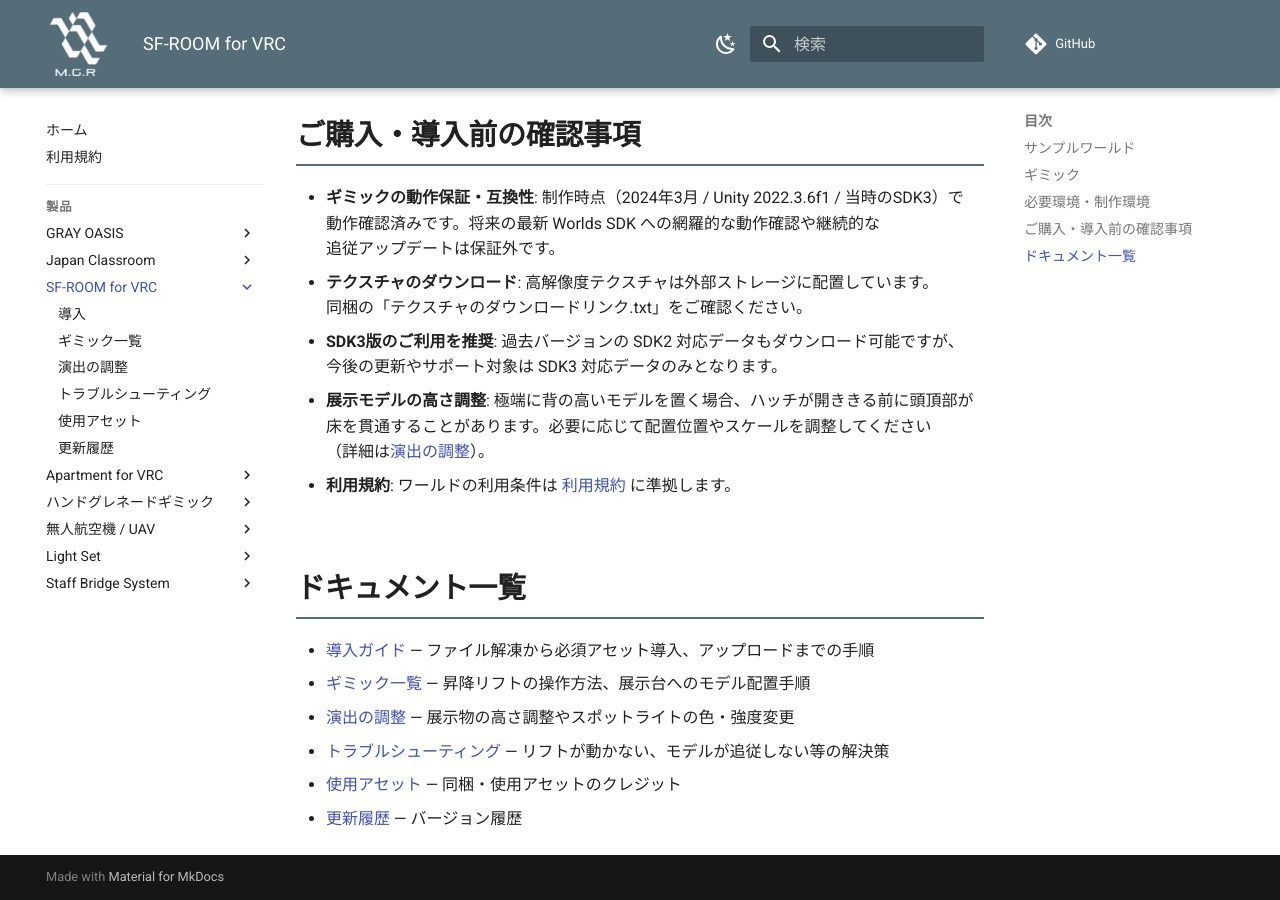
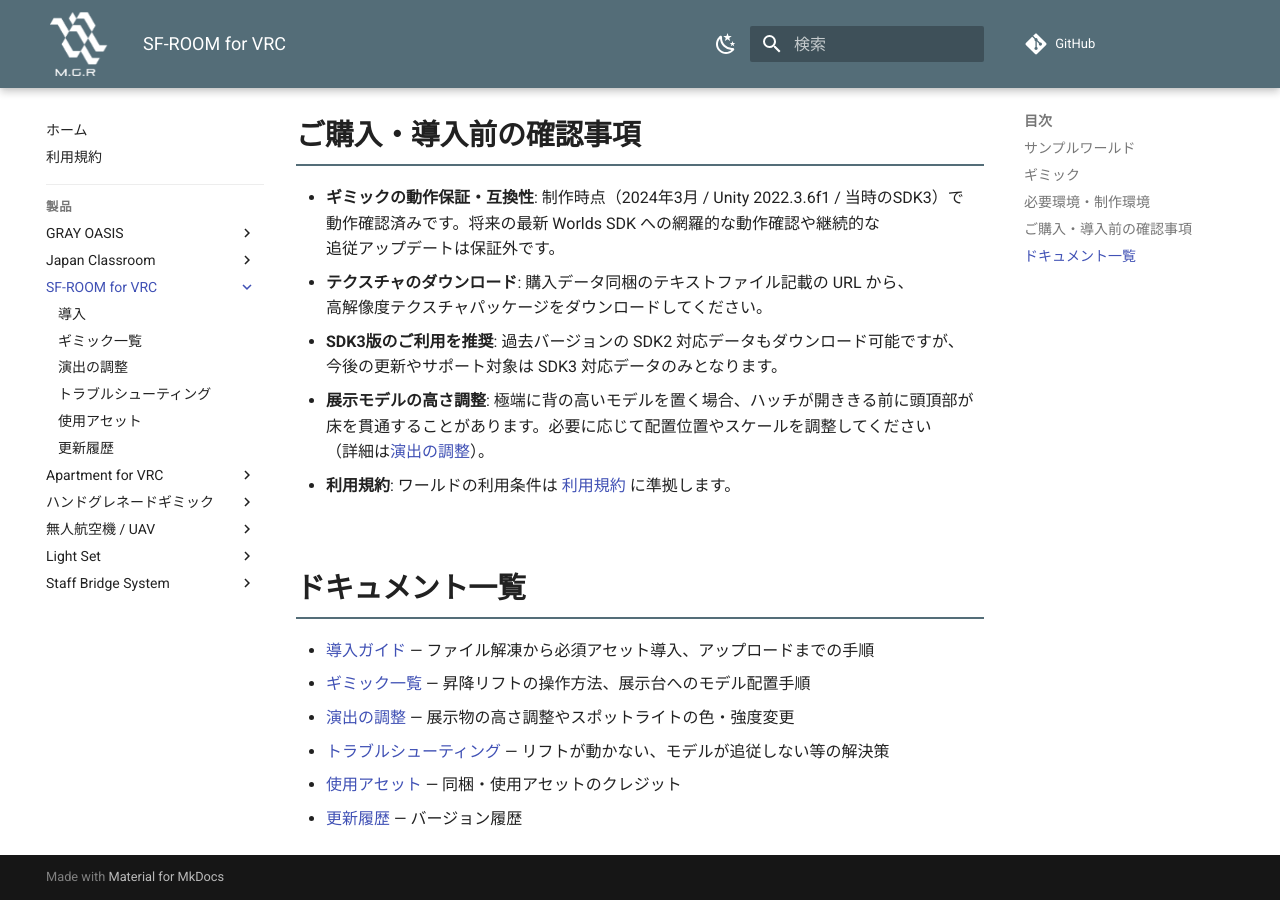
Before and after one commit to MAGURO-git/ProductArchive, an MkDocs documentation site: the page built from docs/sf-room/index.md, in a window 1280 px wide and 900 px high, scrolled down 1752 px. Built offline with MkDocs 1.6.1 and Material for MkDocs 9.7.7, drawn with Linux system fonts in a browser that asks for light colours; comment, search, counter and statistics services are not loaded.

Commit message:
既存ワールド製品マニュアル: 外部テクスチャ案内の表現を簡潔化
理由（言い訳）を書かず、操作の事実のみを直接案内する記述に修正。

```diff
--- a/docs/sf-room/index.md
+++ b/docs/sf-room/index.md
@@ -43,7 +43,7 @@
 - **ギミックの動作保証・互換性**:
   制作時点（2024年3月 / Unity 2022.3.6f1 / 当時のSDK3）で動作確認済みです。将来の最新 Worlds SDK への網羅的な動作確認や継続的な追従アップデートは保証外です。
 - **テクスチャのダウンロード**:
-  高解像度テクスチャは外部ストレージに配置しています。同梱の「テクスチャのダウンロードリンク.txt」をご確認ください。
+  購入データ同梱のテキストファイル記載の URL から、高解像度テクスチャパッケージをダウンロードしてください。
 - **SDK3版のご利用を推奨**:
   過去バージョンの SDK2 対応データもダウンロード可能ですが、今後の更新やサポート対象は SDK3 対応データのみとなります。
 - **展示モデルの高さ調整**:
```
Also changed, not shown: docs/gray-oasis/index.md (+1 -1 lines).
